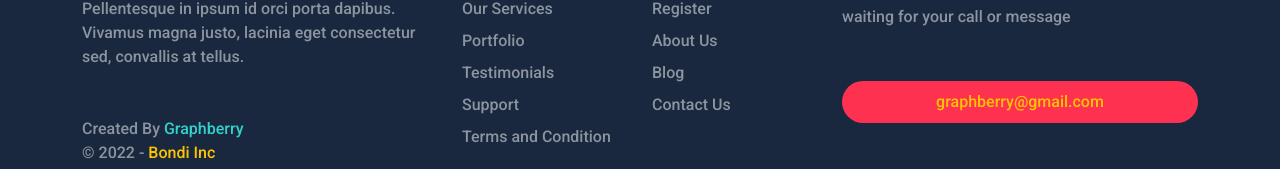
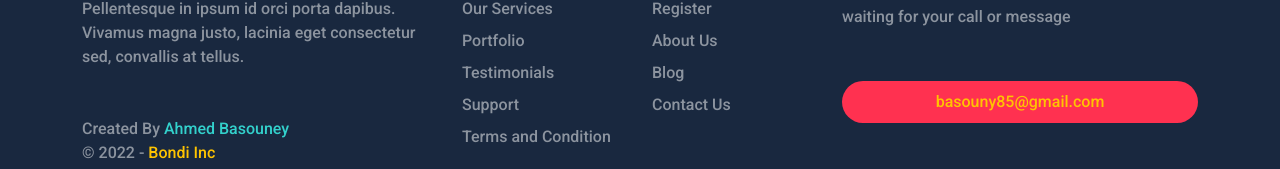
Before and after one commit to a-basuony/Badi, a plain HTML site: page index.html in a window 1280 px wide. Shown: the part 5503-5672 px from the top of the page. Drawn offline with Linux system fonts and the light colour scheme.

Commit message:
Update index.html

```diff
--- a/index.html
+++ b/index.html
@@ -352,7 +352,7 @@
                 convallis at tellus.
               </p>
               <div class="copyright">
-                Created By <span>Graphberry</span>
+                Created By <span>Ahmed Basouney</span>
                 <div>&copy; 2022 - <span>Bondi Inc</span></div>
               </div>
             </div>
@@ -386,7 +386,7 @@
             <div class="contact">
               <h5 class="text-light">Contact Us</h5>
               <p class="lh-lg mt-3 mb-5">Get in touch with us via mail phone.We are waiting for your call or message</p>
-              <a class="btn rounded-pill main-btn w-100" href="#">graphberry@gmail.com</a>
+              <a class="btn rounded-pill main-btn w-100" href="#">basouny85@gmail.com</a>
               <ul class="d-flex mt-5 list-unstyled gap-3">
                 <li>
                   <a class="d-block text-light" href="#"
```
